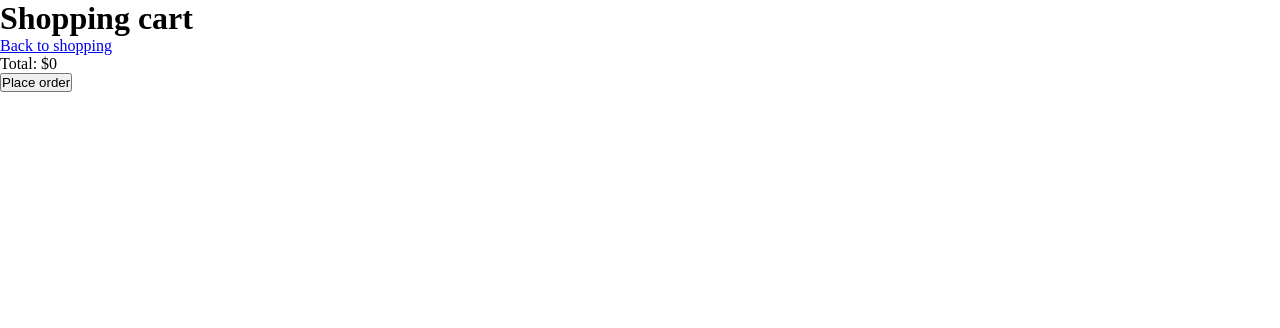
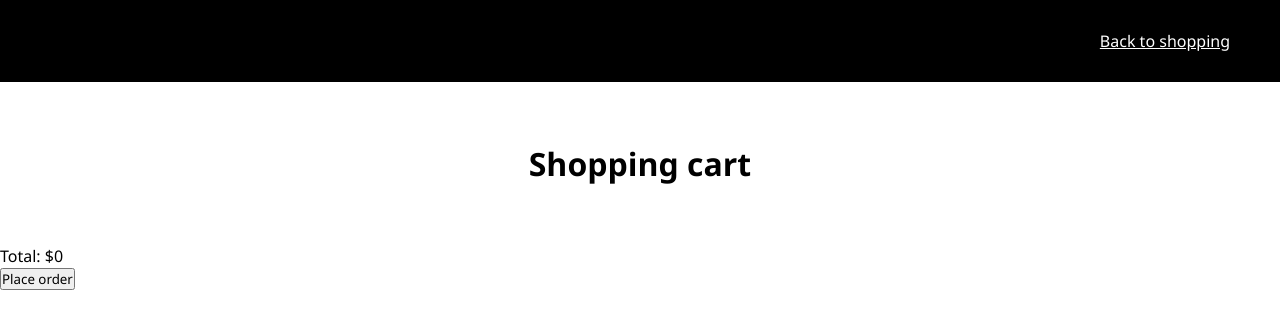
Before and after one commit to heresywolves/shopping-cart, a React (Vite) app: page /cart in a window 1280 px wide. Shown: the top 328 px of the page. Built offline with nearby package versions, Linux system fonts and the light colour scheme.

Commit message:
Change font and some tag positions in jsx

```diff
--- a/src/Components/App.css
+++ b/src/Components/App.css
@@ -0,0 +1,8 @@
+.products-container {
+  max-width: 900px;
+  display: grid;
+  grid-template-columns: 1fr 1fr;
+  text-align: center;
+  margin-left: auto;
+  margin-right: auto;
+}
--- a/src/Components/App.jsx
+++ b/src/Components/App.jsx
@@ -45,12 +45,14 @@ function App() {
   return (
     <div>
       <Header linkUrl={'cart'}/>
-      <h1>Main page</h1>
-      {products.map((item) => {
-        return (
-          <ProductCard key={item.id} item={item} />
-        )
-      })}
+      <h1>Catalog</h1>
+      <div className='products-container'>
+        {products.map((item) => {
+          return (
+            <ProductCard key={item.id} item={item} />
+          )
+        })}
+      </div>
     </div>
   )
 }
--- /dev/null
+++ b/src/Components/Header.css
@@ -0,0 +1,11 @@
+.header {
+  width: 100vw;
+  padding: 30px 50px;
+  text-align: end;
+  background-color: black;
+  color: white;
+}
+
+.header a {
+  color: white;
+}
--- a/src/Components/Header.jsx
+++ b/src/Components/Header.jsx
@@ -1,13 +1,14 @@
+import './Header.css'
 import { Link } from "react-router-dom";
 
 function Header({linkUrl}) {
   return (
-    <div className="header">
+    <header className="header">
       {(linkUrl === "cart") ?
-      <Link to="cart">View cart</Link> :
+      <Link to="cart">Cart</Link> :
       <Link to="/">Back to shopping</Link>
       }
-    </div>
+    </header>
   )
 }
 
--- a/src/Components/ShoppingCart.jsx
+++ b/src/Components/ShoppingCart.jsx
@@ -30,8 +30,8 @@ const ShoppingCart = () => {
 
   return (
     <div>
+      <Header linkUrl={'/'}/>
       <h1>Shopping cart</h1>
-      <Header linkUrl={'/'}/>
       {(isCartEmpty()) ? (
         <p>Your shopping cart is empty</p>
       ):(
--- a/src/index.css
+++ b/src/index.css
@@ -2,4 +2,10 @@
   margin: 0;
   padding: 0;
   box-sizing: border-box;
+  font-family: 'Segoe UI', Tahoma, Geneva, Verdana, sans-serif;
 }
+
+h1 {
+  text-align: center;
+  padding: 60px;
+}
```
